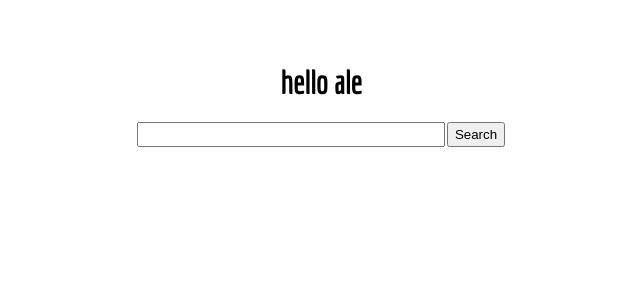
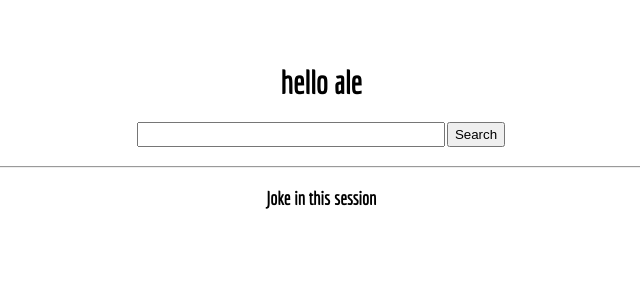
Before and after one commit to Wanbro/home-page, a React (Create React App) app: page / in a window 1280 px wide. Shown: the top 300 px of the page, without its empty margins (319-959 px from the left). Built offline with nearby package versions, Linux system fonts and the light colour scheme; no server answers.

Commit message:
Adding a joke component to display one joke per render

```diff
--- a/src/App.js
+++ b/src/App.js
@@ -1,5 +1,5 @@
 import React, { useState } from 'react';
-
+import Joke from './components/Joke';
 
 function App() {
 
@@ -28,6 +28,8 @@ function App() {
         <button onClick={searchQuery}>Search</button>
 
       </div>
+      <hr />
+      <Joke />
     </div>
   );
 }
--- /dev/null
+++ b/src/components/Joke.js
@@ -0,0 +1,31 @@
+import React, { useEffect, useState } from 'react';
+
+function Joke() {
+    const [joke, setJoke] = useState({});
+
+
+
+    useEffect(() => {
+        fetch('https://official-joke-api.appspot.com/jokes/random')
+            .then(response => response.json())
+            .then(json => {
+                console.log('joke json', json);
+                setJoke(json);
+            });
+    }, []);
+
+    const { setup, punchline } = joke;
+
+    return (
+        <div>
+            <h3>Joke in this session</h3>
+            <p>{setup}</p>
+            <p><em>{punchline}</em></p>
+        </div>
+
+    )
+
+
+}
+
+export default Joke;
```
